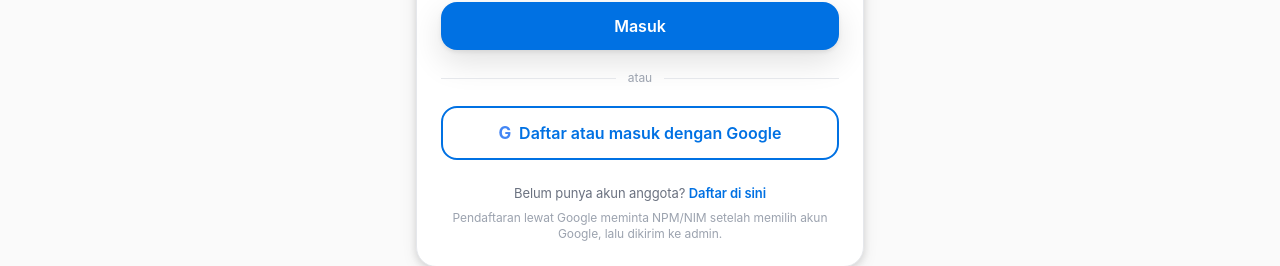
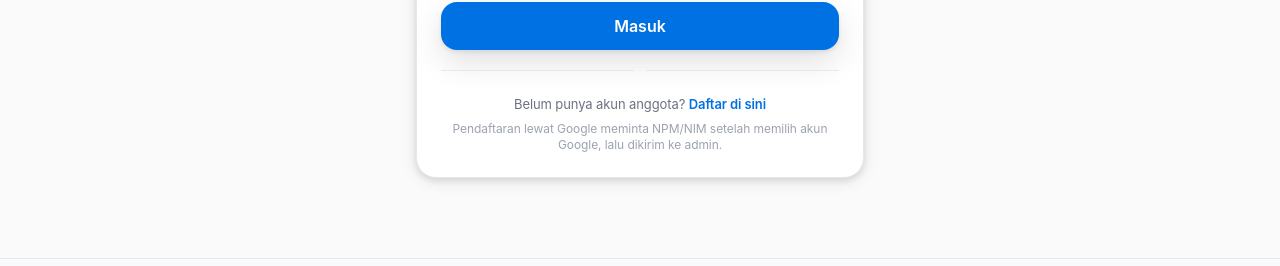
Before and after one commit to mmhdtybl/ukm_or, a Next.js app: page /login in a window 1280 px wide. Shown: the part 451-717 px from the top of the page. Built offline with nearby package versions, Linux system fonts and the light colour scheme; no server answers.

Commit message:
perbaikan error dan ubah tampilan tabel

```diff
--- a/src/app/(public)/login/page.tsx
+++ b/src/app/(public)/login/page.tsx
@@ -73,19 +73,9 @@ export default function LoginPage() {
 
         <div className="flex items-center gap-3 my-5 text-xs text-slate-400">
           <div className="h-px flex-1 bg-slate-200 dark:bg-white/10" />
-          <span>atau</span>
+
           <div className="h-px flex-1 bg-slate-200 dark:bg-white/10" />
         </div>
-
-        <button
-          type="button"
-          disabled={loading}
-          onClick={() => signIn("google", { callbackUrl: "/pendaftaran/google" })}
-          className="btn-outline w-full inline-flex items-center justify-center gap-2 disabled:opacity-60"
-        >
-          <span className="text-lg font-bold text-[#4285F4]">G</span>
-          Daftar atau masuk dengan Google
-        </button>
 
         {info && <p className="mt-4 text-sm text-center text-green-600">{info}</p>}
 
```
